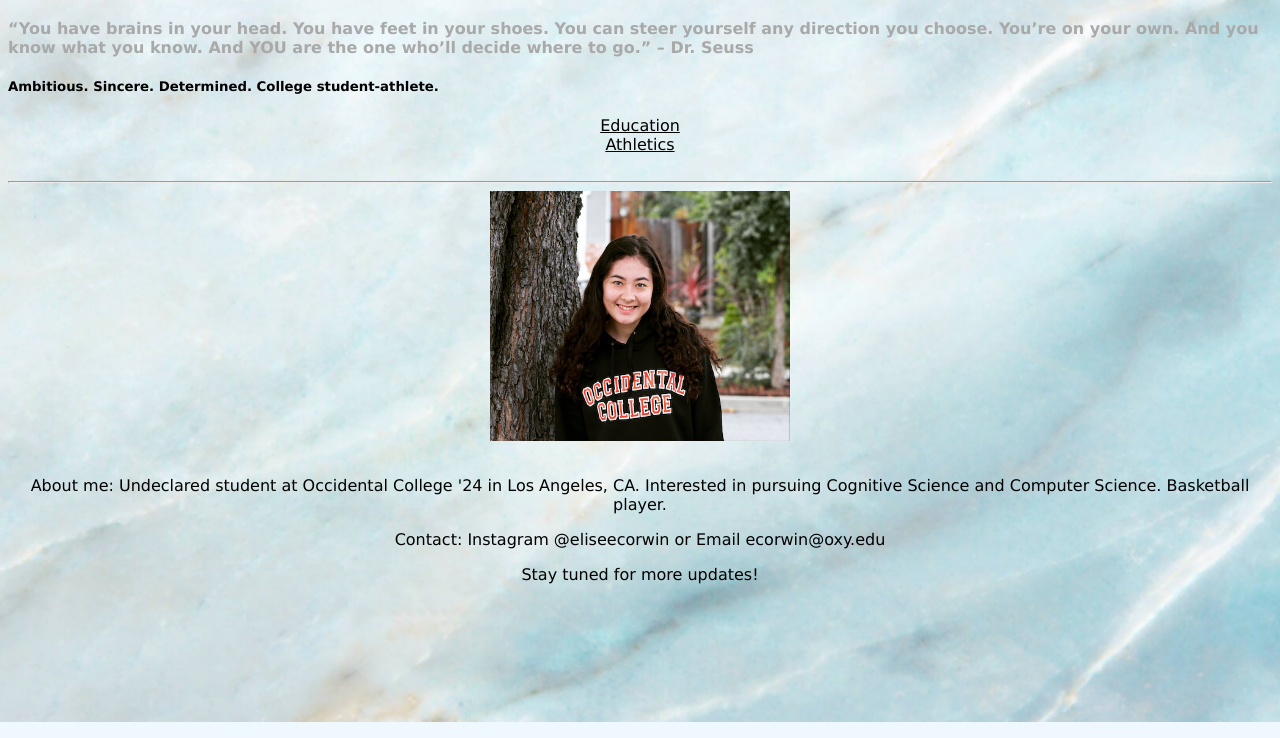
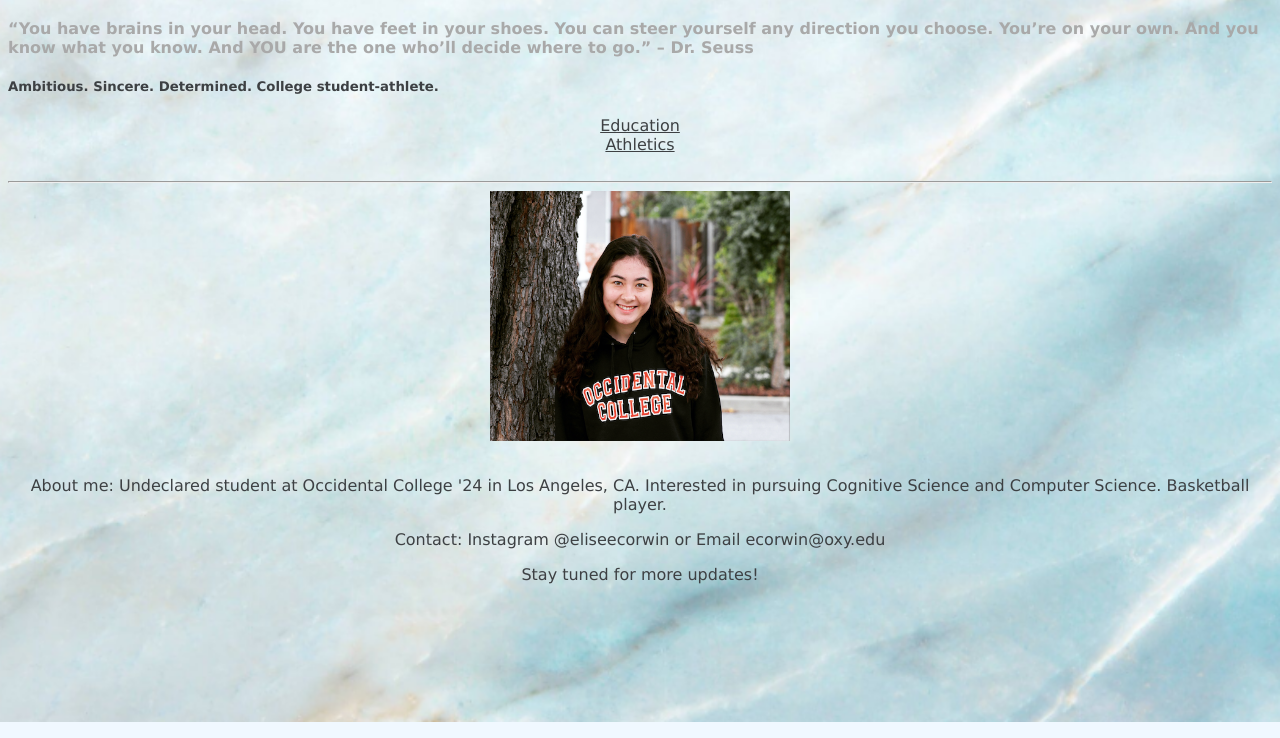
Before and after one commit to e-corwin/e-corwin.github.io, a plain HTML site: page index.html in a window 1280 px wide. Shown: the part 62-800 px from the top of the page. Drawn offline with Linux system fonts and the light colour scheme.

Commit message:
Color font changes

```diff
--- a/index.css
+++ b/index.css
@@ -10,8 +10,9 @@ body {
 h4 {
     color: #A9A9A9;
     }
- h5 {
- }
+h5 {
+    color: 	#3d4043;
+    }
 img{
     display: block;
     margin-left: auto;
@@ -19,9 +20,10 @@ img{
     }
 p {
     text-align: center;
-}
+    color: 	#3d4043;
+    }
 a {
-    color: #000000;
+    color: 	#3d4043;
     display: block;
     text-align: center;
-}
+    }
```
